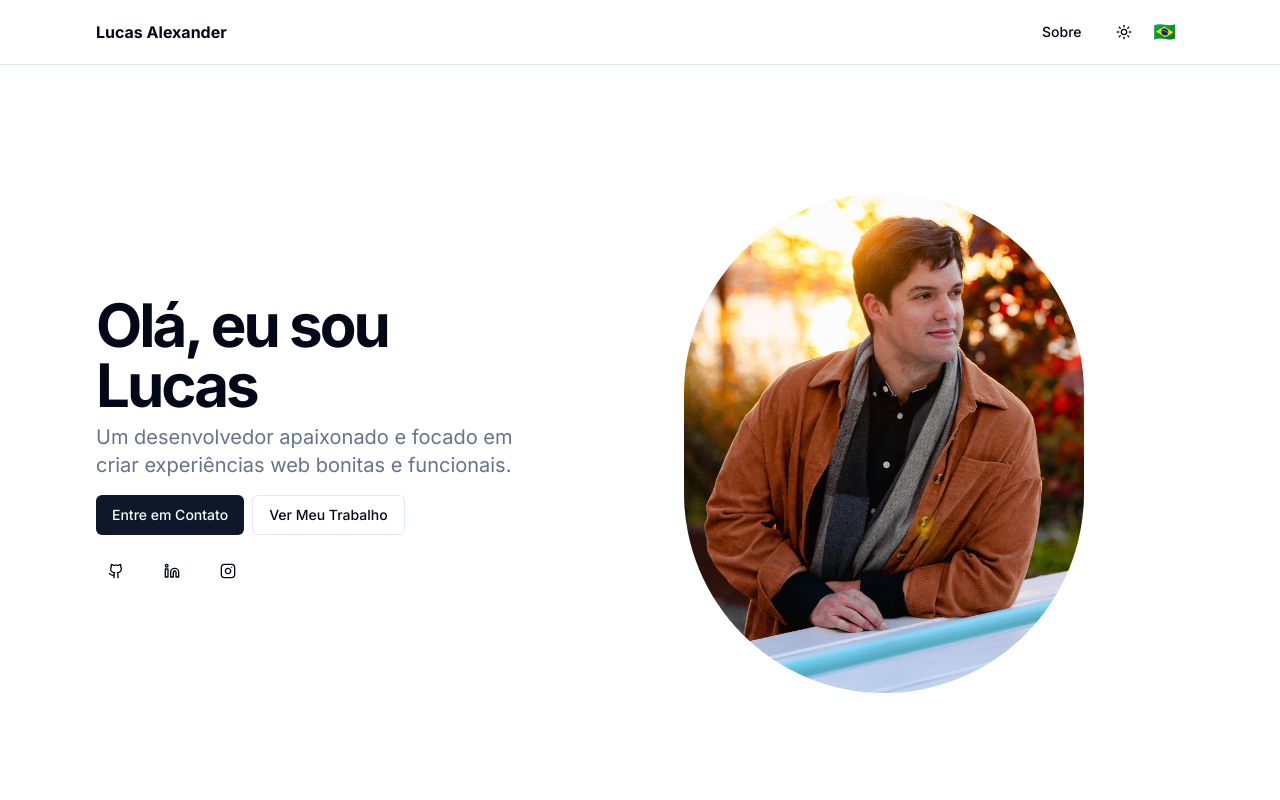
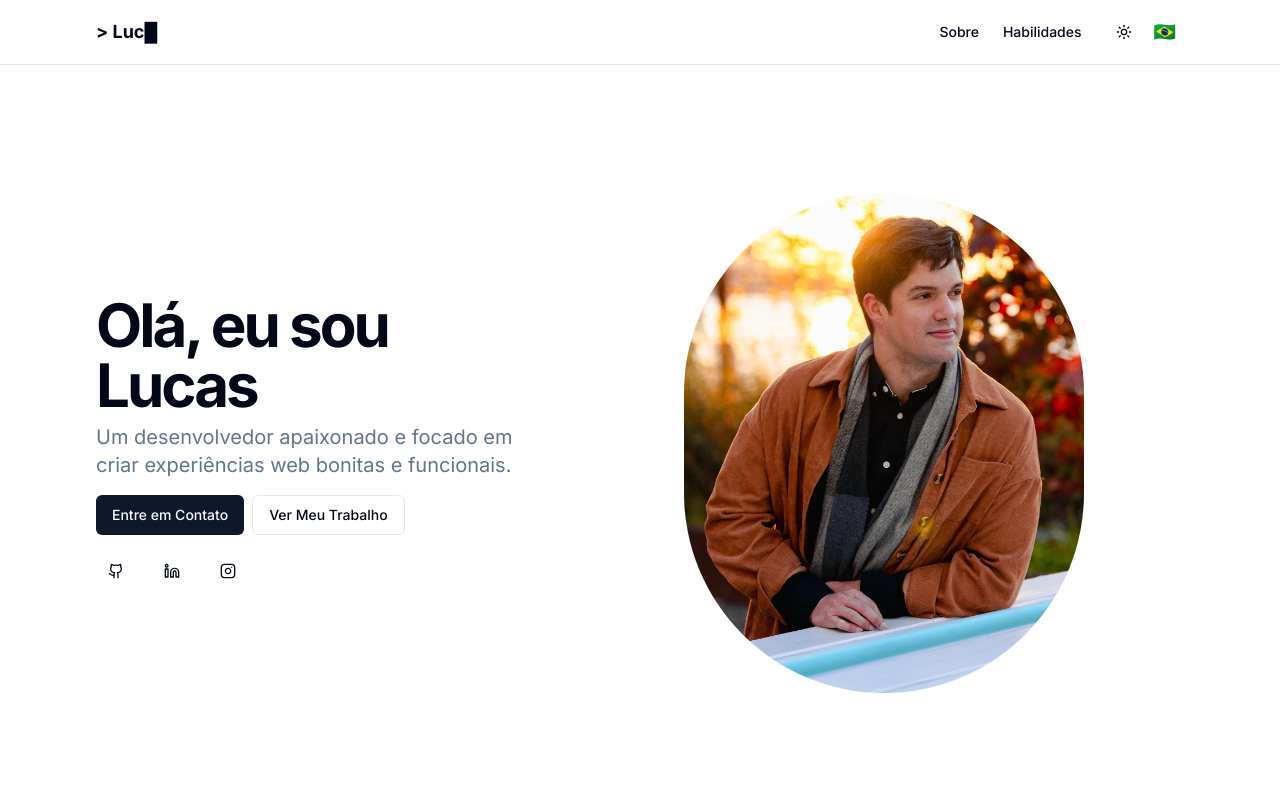
Before and after one commit to luketflp/personal, a Next.js app: page / in a window 1280 px wide. Shown: the top 800 px of the page. Built offline with nearby package versions, Linux system fonts and the light colour scheme.

Commit message:
patch: add typing effect

```diff
--- a/app/layout.tsx
+++ b/app/layout.tsx
@@ -6,8 +6,8 @@ import "./globals.css"
 const inter = Inter({ subsets: ["latin"] })
 
 export const metadata = {
-  title: "Lucas - Personal Website",
-  description: "Personal website of Lucas, a passionate web developer",
+  title: "Lucas | Software Engineer",
+  description: "Personal website of Lucas, a passionate software engineer",
     generator: 'v0.dev'
 }
 
@@ -19,6 +19,7 @@ export default function RootLayout({
   return (
     <html lang="en" suppressHydrationWarning>
       <head />
+
       <body className={inter.className}>
         <ThemeProvider attribute="class" defaultTheme="system" enableSystem disableTransitionOnChange>
           {children}
--- a/app/page.tsx
+++ b/app/page.tsx
@@ -9,6 +9,7 @@ import { Github, Instagram, Linkedin, Mail } from "lucide-react"
 import Image from "next/image"
 import Link from "next/link"
 import { useCallback, useEffect, useState } from "react"
+import TerminalTyping from "@/components/terminal-typing"
 
 export default function Home() {
   const [language, setLanguage] = useState<Language>("pt")
@@ -54,17 +55,17 @@ export default function Home() {
         <div className="container flex px-6 md:px-12 lg:px-24 h-16 items-center">
           <div className="mr-4 flex">
             <Link href="/" className="mr-6 flex items-center space-x-2">
-              <span className="font-bold">Lucas Alexander</span>
+              <TerminalTyping fontSize='lg' />
             </Link>
           </div>
           <nav className="ml-auto flex gap-4 sm:gap-6 items-center">
             <Link href="#about" className="text-sm font-medium">
               {dictionary.nav.about}
             </Link>
-            {/* <Link href="#skills" className="text-sm font-medium">
+            <Link href="#skills" className="text-sm font-medium">
               {dictionary.nav.skills}
             </Link>
-            <Link href="#projects" className="text-sm font-medium">
+            {/* <Link href="#projects" className="text-sm font-medium">
               {dictionary.nav.projects}
             </Link>
             <Link href="#contact" className="text-sm font-medium">
--- /dev/null
+++ b/components/terminal-typing.tsx
@@ -0,0 +1,86 @@
+import React, { useState, useEffect } from 'react';
+
+const TerminalTyping = ({
+  text = "Lucas Soares",
+  typingSpeed = 150,
+  erasingSpeed = 75,
+  pauseBeforeErasing = 2000,
+  pauseBeforeRetyping = 500,
+  cursorBlinkSpeed = 530,
+  textColor = "black",
+  fontSize = "md",
+  showBorder = true,
+  showShadow = true,
+  cursorChar = "█",
+  prefix = "> "
+}) => {
+  const [displayText, setDisplayText] = useState('');
+  const [showCursor, setShowCursor] = useState(true);
+  const [phase, setPhase] = useState('typing'); // 'typing', 'erasing', 'pauseBeforeErasing', 'pauseBeforeRetyping'
+
+  // Main effect to handle the animation cycle
+  useEffect(() => {
+    let timeout: NodeJS.Timeout;
+
+    // Phase 1: Typing
+    if (phase === 'typing') {
+      if (displayText.length < text.length) {
+        timeout = setTimeout(() => {
+          setDisplayText(text.substring(0, displayText.length + 1));
+        }, typingSpeed);
+      } else {
+        // Finished typing, now pause before erasing
+        setPhase('pauseBeforeErasing');
+      }
+    }
+    // Phase 2: Pause after typing
+    else if (phase === 'pauseBeforeErasing') {
+      timeout = setTimeout(() => {
+        setPhase('erasing');
+      }, pauseBeforeErasing);
+    }
+    // Phase 3: Erasing
+    else if (phase === 'erasing') {
+      if (displayText.length > 0) {
+        timeout = setTimeout(() => {
+          setDisplayText(prevText => prevText.substring(0, prevText.length - 1));
+        }, erasingSpeed);
+      } else {
+        // Finished erasing, now pause before retyping
+        setPhase('pauseBeforeRetyping');
+      }
+    }
+    // Phase 4: Pause after erasing
+    else if (phase === 'pauseBeforeRetyping') {
+      timeout = setTimeout(() => {
+        setPhase('typing');
+      }, pauseBeforeRetyping);
+    }
+
+    return () => clearTimeout(timeout);
+  }, [displayText, text, phase, typingSpeed, erasingSpeed, pauseBeforeErasing, pauseBeforeRetyping]);
+
+  // Blinking cursor effect
+  useEffect(() => {
+    const cursorTimer = setInterval(() => {
+      setShowCursor(prev => !prev);
+    }, cursorBlinkSpeed);
+
+    return () => clearInterval(cursorTimer);
+  }, [cursorBlinkSpeed]);
+
+  // Generate border and shadow classes based on props
+  const borderClass = showBorder ? 'border border-gray-200' : '';
+  const shadowClass = showShadow ? 'shadow-sm' : '';
+
+  return (
+    <span className={`text-${textColor} font-bold text-${fontSize} flex items-center`} style={{ color: textColor.startsWith('#') ? textColor : undefined }}>
+      {prefix}{displayText}
+      <span className={`${showCursor ? 'opacity-100' : 'opacity-0'} transition-opacity duration-100 inline-block align-middle`}>
+        {cursorChar}
+      </span>
+    </span>
+  );
+};
+
+export default TerminalTyping;
```
